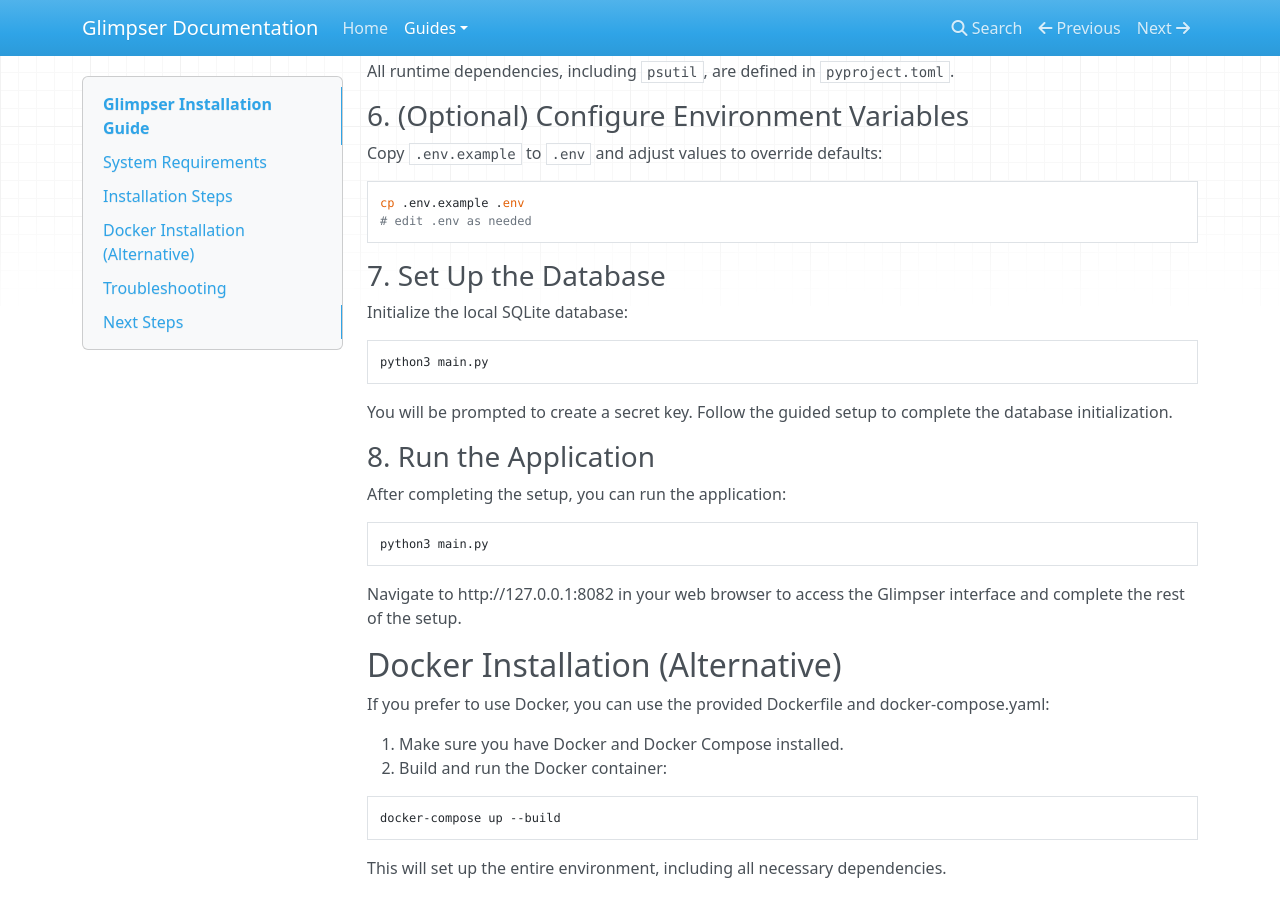
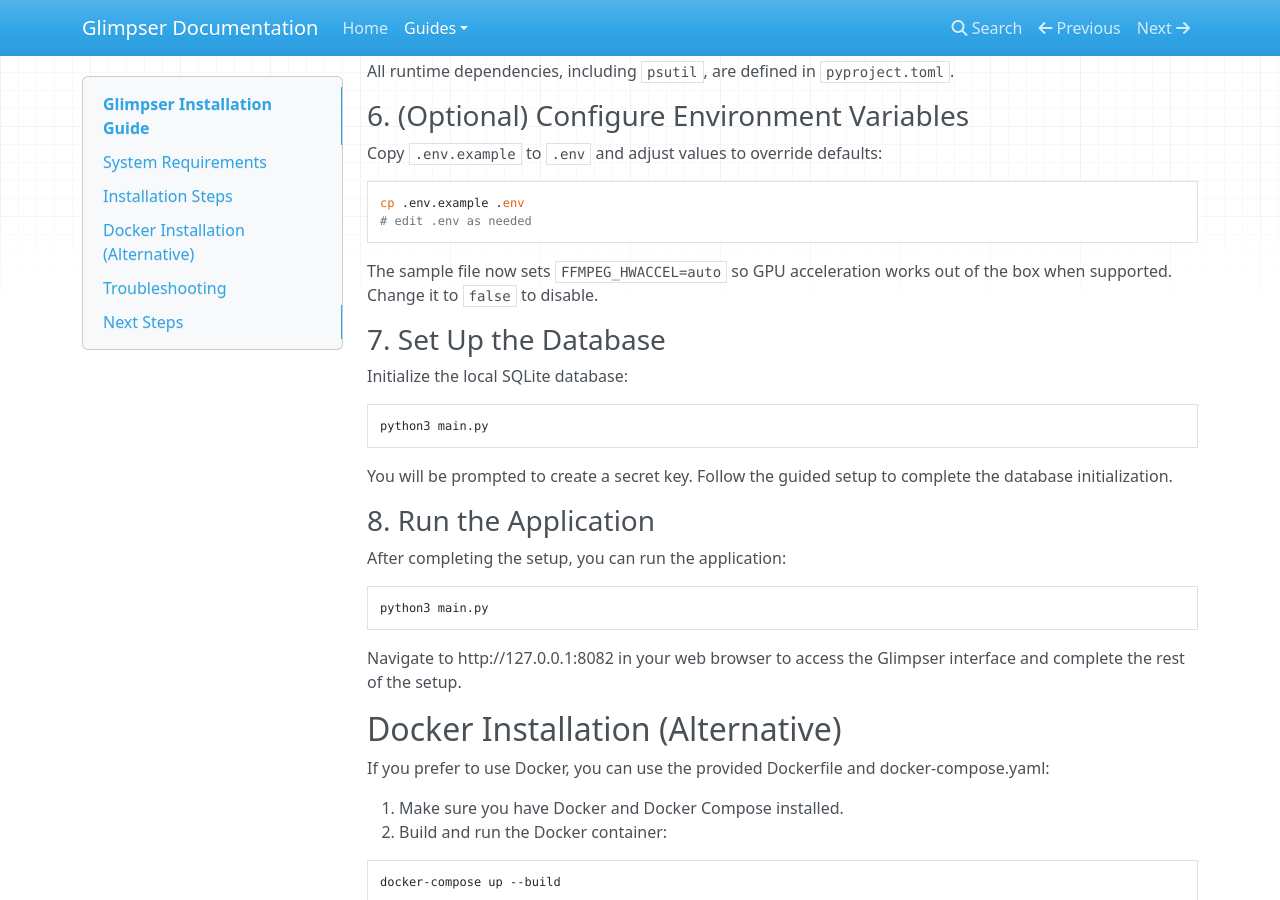
Before and after one commit to KristopherKubicki/glimpser, an MkDocs documentation site: the page built from docs/installation.md, in a window 1280 px wide and 900 px high, scrolled down 1266 px. Built offline with MkDocs 1.6.1, drawn with Linux system fonts in a browser that asks for light colours; nearby versions of some CDN libraries.

Commit message:
docs: clarify GPU defaults

````diff
--- a/docs/installation.md
+++ b/docs/installation.md
@@ -76,6 +76,9 @@
 # edit .env as needed
 ```
 
+The sample file now sets `FFMPEG_HWACCEL=auto` so GPU acceleration works
+out of the box when supported. Change it to `false` to disable.
+
 ### 7. Set Up the Database
 
 Initialize the local SQLite database:
````
Also changed, not shown: docs/configuration_guide.md (+1 -1 lines), 1 other file.
